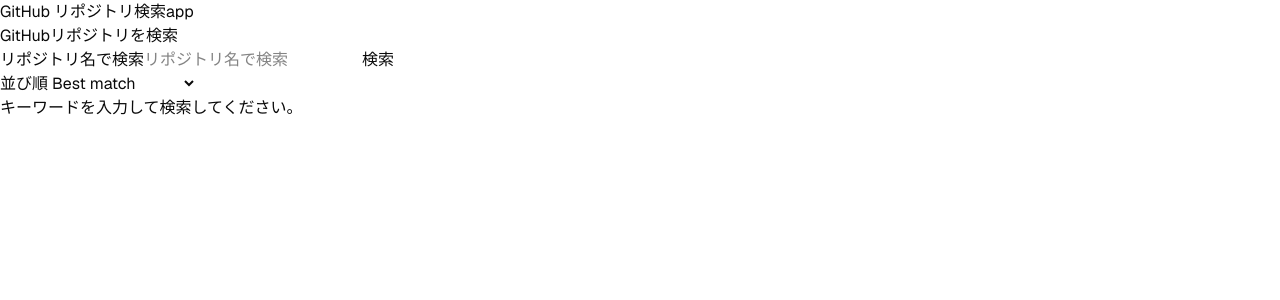
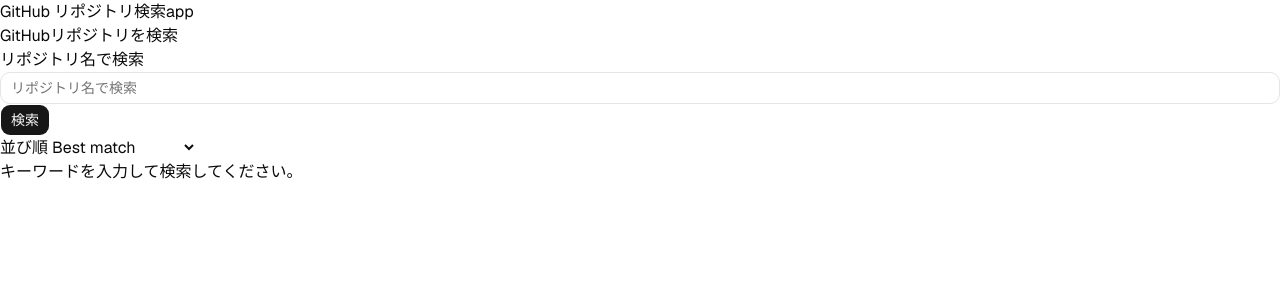
Before and after one commit to limoza/github-repo-search, a Next.js app: page / in a window 1280 px wide. Shown: the top 300 px of the page. Built offline with nearby package versions, Linux system fonts and the light colour scheme.

Commit message:
SearchFormをshadcn/uiに置き換え

```diff
--- a/src/app/globals.css
+++ b/src/app/globals.css
@@ -126,4 +126,8 @@
   html {
     @apply font-sans;
   }
+  button:not(:disabled),
+  [role='button']:not(:disabled) {
+    cursor: pointer;
+  }
 }
--- a/src/components/SearchForm.tsx
+++ b/src/components/SearchForm.tsx
@@ -4,6 +4,8 @@
 import type { SubmitEventHandler } from 'react';
 import { useEffect, useState } from 'react';
 
+import { Button } from '@/components/ui/button';
+import { Input } from '@/components/ui/input';
 import { buildSearchUrl } from '@/lib/buildSearchUrl';
 
 type SearchFormProps = {
@@ -43,7 +45,7 @@
     <form onSubmit={handleSubmit} role="search">
       <label htmlFor="repo-search-input">リポジトリ名で検索</label>
 
-      <input
+      <Input
         id="repo-search-input"
         type="search"
         value={inputValue}
@@ -51,7 +53,7 @@
         placeholder="リポジトリ名で検索"
       />
 
-      <button type="submit">検索</button>
+      <Button type="submit">検索</Button>
     </form>
   );
 };
```
